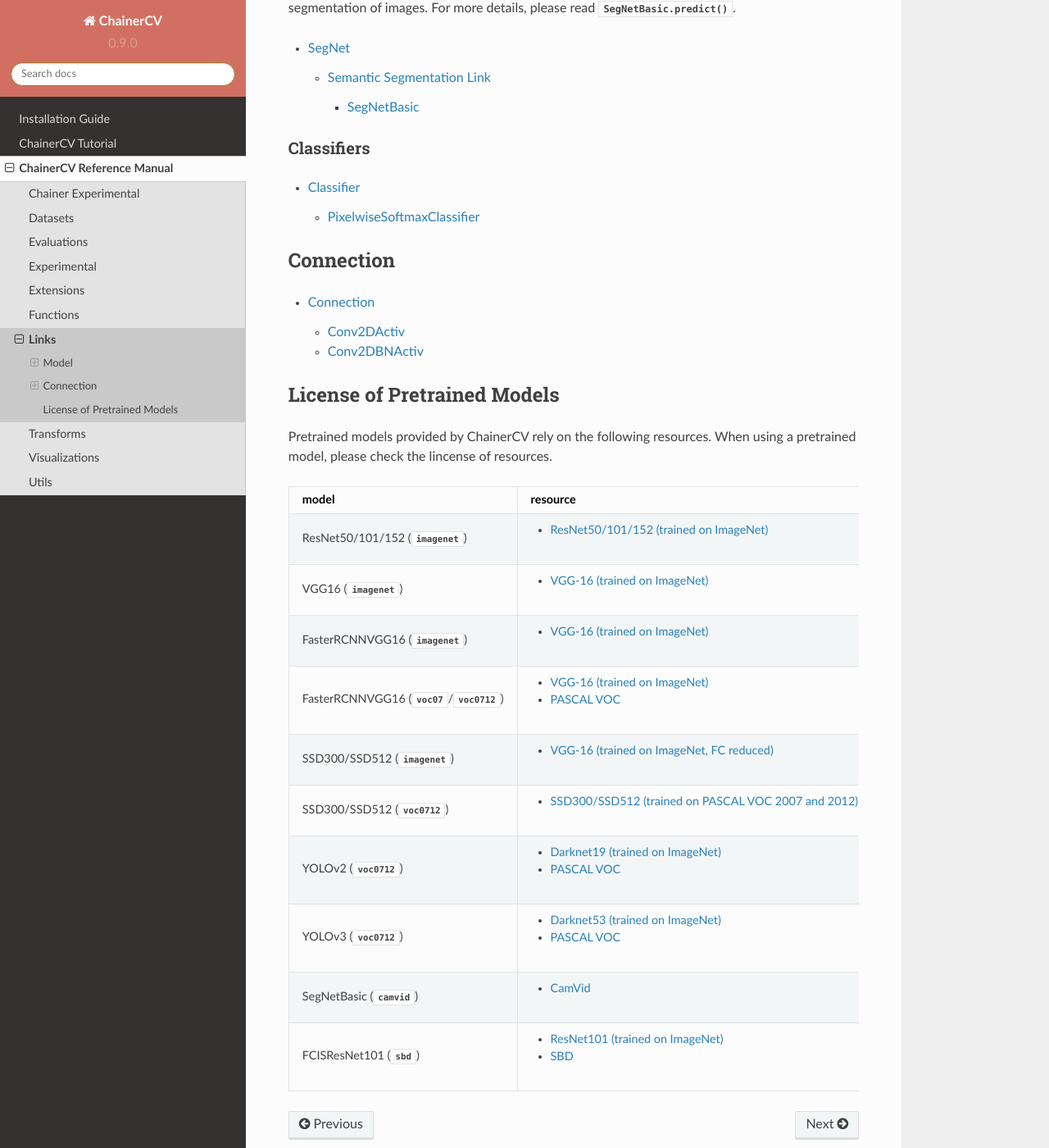
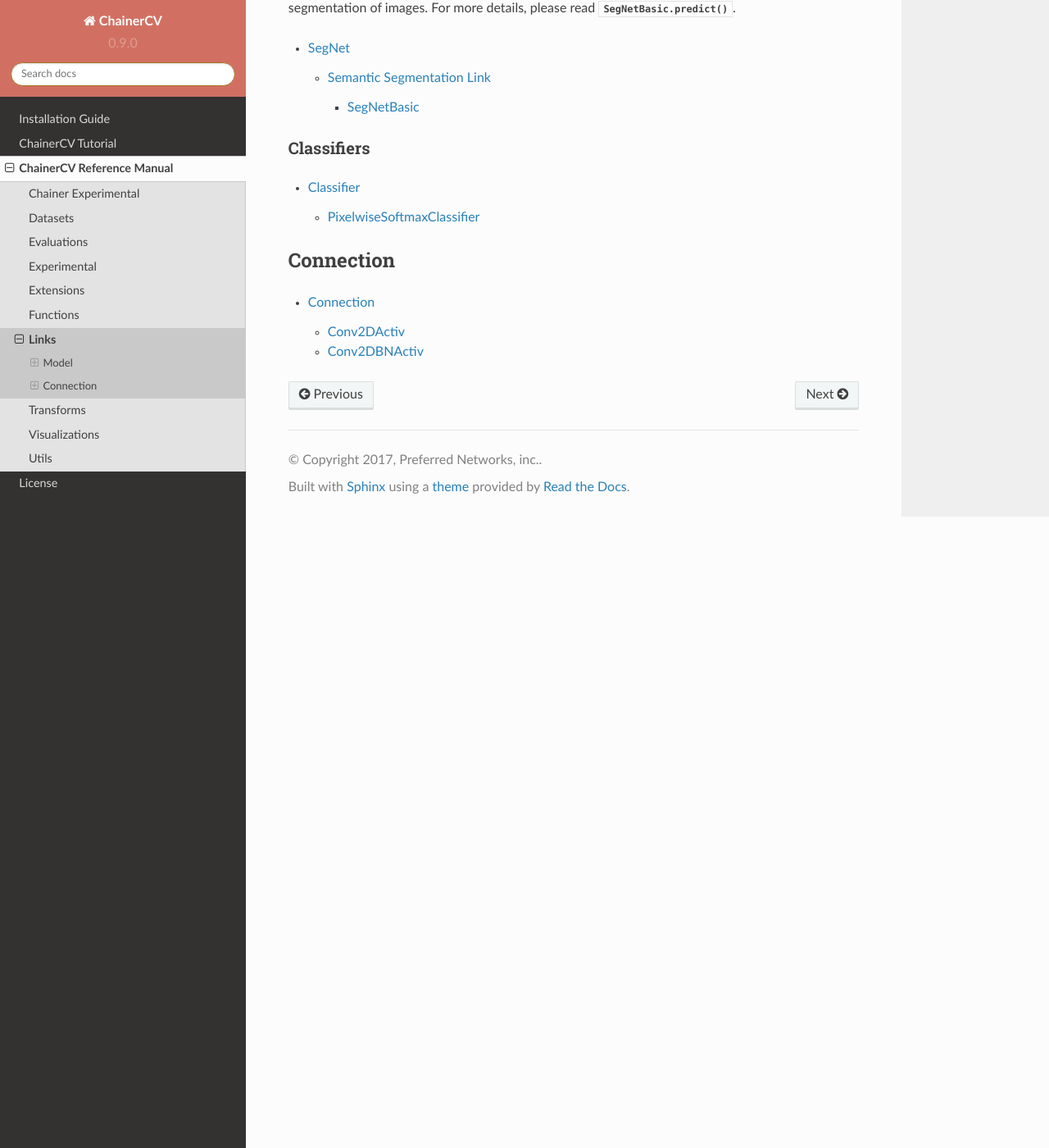
Before and after one commit to chainer/chainercv, a Sphinx documentation site: the page built from docs/source/reference/links.rst, in a window 1280 px wide and 1400 px high, scrolled down 2281 px. Shown: the whole window at 82% size. Built offline with Sphinx 7.4.7 and the Read the Docs theme 2.0.0, drawn with Linux system fonts in a browser that asks for light colours.

Commit message:
add license page

```diff
--- a/docs/source/index.rst
+++ b/docs/source/index.rst
@@ -11,6 +11,7 @@
    install
    tutorial/index
    reference/index
+   license
 
 
 Indices and tables
--- a/docs/source/reference/links.rst
+++ b/docs/source/reference/links.rst
@@ -62,38 +62,3 @@
 
 .. toctree::
     links/connection
-
-License of Pretrained Models
-----------------------------
-Pretrained models provided by ChainerCV rely on the following resources.
-When using a pretrained model, please check the lincense of resources.
-
-.. list-table::
-    :header-rows: 1
-
-    * - model
-      - resource
-    * - ResNet50/101/152 (:obj:`imagenet`)
-      - * `ResNet50/101/152 (trained on ImageNet) <https://github.com/KaimingHe/deep-residual-networks#models>`_
-    * - VGG16 (:obj:`imagenet`)
-      - * `VGG-16 (trained on ImageNet) <http://www.robots.ox.ac.uk/%7Evgg/research/very_deep/>`_
-    * - FasterRCNNVGG16 (:obj:`imagenet`)
-      - * `VGG-16 (trained on ImageNet) <http://www.robots.ox.ac.uk/%7Evgg/research/very_deep/>`_
-    * - FasterRCNNVGG16 (:obj:`voc07`/:obj:`voc0712`)
-      - * `VGG-16 (trained on ImageNet) <http://www.robots.ox.ac.uk/%7Evgg/research/very_deep/>`_
-        * `PASCAL VOC <http://host.robots.ox.ac.uk/pascal/VOC/>`_
-    * - SSD300/SSD512 (:obj:`imagenet`)
-      - * `VGG-16 (trained on ImageNet, FC reduced) <https://github.com/weiliu89/caffe/tree/ssd#preparation>`_
-    * - SSD300/SSD512 (:obj:`voc0712`)
-      - * `SSD300/SSD512 (trained on PASCAL VOC 2007 and 2012) <https://github.com/weiliu89/caffe/tree/ssd#models>`_
-    * - YOLOv2 (:obj:`voc0712`)
-      - * `Darknet19 (trained on ImageNet) <https://pjreddie.com/darknet/yolov2/#train-voc>`_
-        * `PASCAL VOC <http://host.robots.ox.ac.uk/pascal/VOC/>`_
-    * - YOLOv3 (:obj:`voc0712`)
-      - * `Darknet53 (trained on ImageNet) <https://pjreddie.com/darknet/yolo/#train-voc>`_
-        * `PASCAL VOC <http://host.robots.ox.ac.uk/pascal/VOC/>`_
-    * - SegNetBasic (:obj:`camvid`)
-      - * `CamVid <https://github.com/alexgkendall/SegNet-Tutorial/>`_
-    * - FCISResNet101 (:obj:`sbd`)
-      - * `ResNet101 (trained on ImageNet) <https://github.com/KaimingHe/deep-residual-networks#models>`_
-        * `SBD <http://home.bharathh.info/pubs/codes/SBD/download.html>`_
```
Also changed, not shown: docs/source/license.rst (added, +44 -0 lines).
